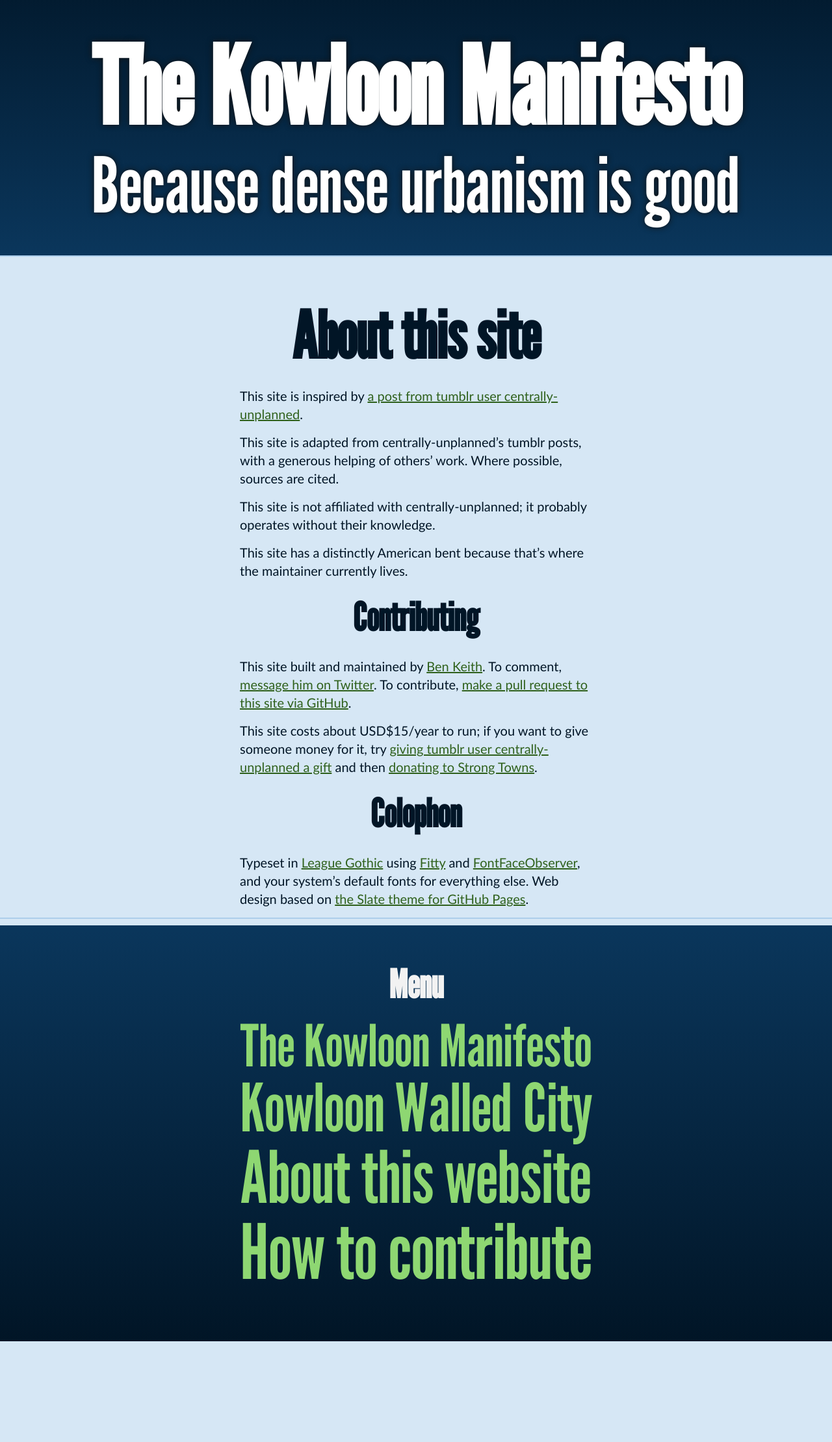
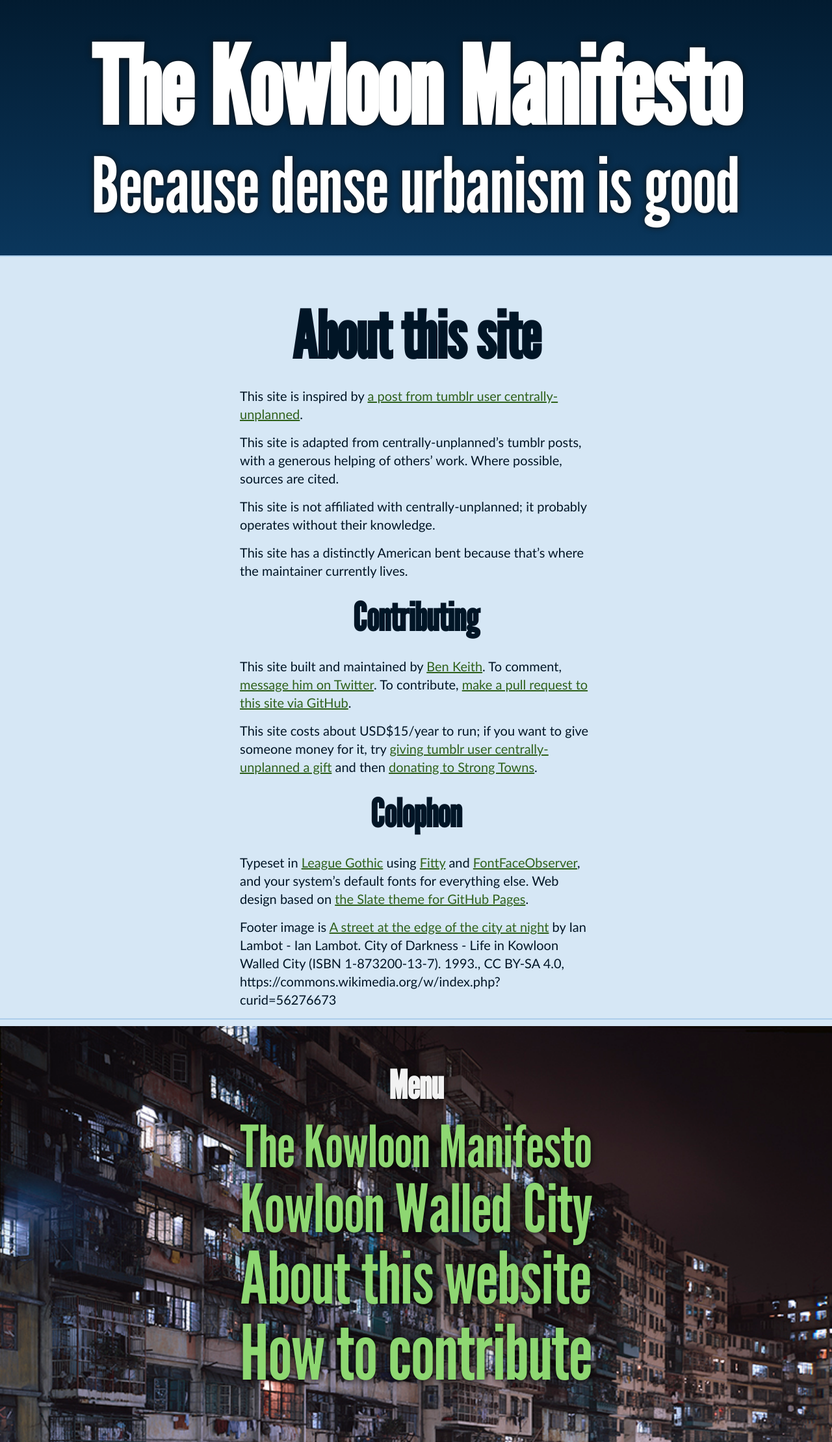
Before and after one commit to benlk/kowloon-manifesto, a Jekyll site: the page built from about.md, in a window 1280 px wide. Shown: the whole page at 65% size. Built offline with Jekyll 4.4.1, drawn with Linux system fonts in a browser that asks for light colours; our own code applies the rules of GitHub Pages for plain Markdown files; before the commit the page ends 2064 px from its top, so only the background shows below that.

Commit message:
Footer image

```diff
--- a/_sass/jekyll-theme-slate.scss
+++ b/_sass/jekyll-theme-slate.scss
@@ -100,7 +100,6 @@ footer {
 a {
   text-decoration: underline;
   color: var(--primary);
-  text-shadow: none;
 
   transition: color 0.5s ease;
   transition: text-shadow 0.5s ease;
@@ -138,6 +137,9 @@ footer a {
 footer h2 {
   padding-top: 1em;
   line-height: 1;
+}
+footer a, footer h2 {
+  text-shadow: 0 0 10px rgba( 0, 0, 0, 1);
 }
 footer .menu {
   line-height: 1;
@@ -408,6 +410,8 @@ Full-Width Styles
   background:     -ms-linear-gradient(top, var(--black), var(--grey-20) );
   background:      -o-linear-gradient(top, var(--black), var(--grey-20) );
   background:      linear-gradient(to top, var(--black), var(--grey-20) );
+  background-image: url( '/assets/images/KWC_-_Night.jpeg' );
+  background-size: cover;
 }
 
 
--- a/about.md
+++ b/about.md
@@ -17,3 +17,5 @@ This site costs about USD$15/year to run; if you want to give someone money for
 ## Colophon
 
 Typeset in [League Gothic](https://www.theleagueofmoveabletype.com/league-gothic) using [Fitty](https://github.com/rikschennink/fitty) and [FontFaceObserver](https://fontfaceobserver.com/), and your system's default fonts for everything else. Web design based on [the Slate theme for GitHub Pages](https://pages-themes.github.io/slate/).
+
+Footer image is [A street at the edge of the city at night](https://commons.wikimedia.org/wiki/Category:Historical_images_of_Kowloon_Walled_City#/media/File:KWC_-_Night.jpg) by Ian Lambot - Ian Lambot. City of Darkness - Life in Kowloon Walled City (ISBN 1-873200-13-7). 1993., CC BY-SA 4.0, https://commons.wikimedia.org/w/index.php?curid=56276673
```
Also changed, not shown: assets/images/KWC_-_Night.jpeg (added).
